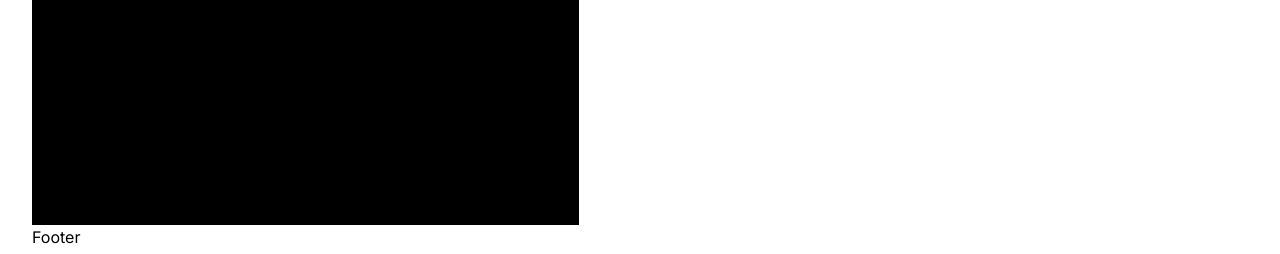
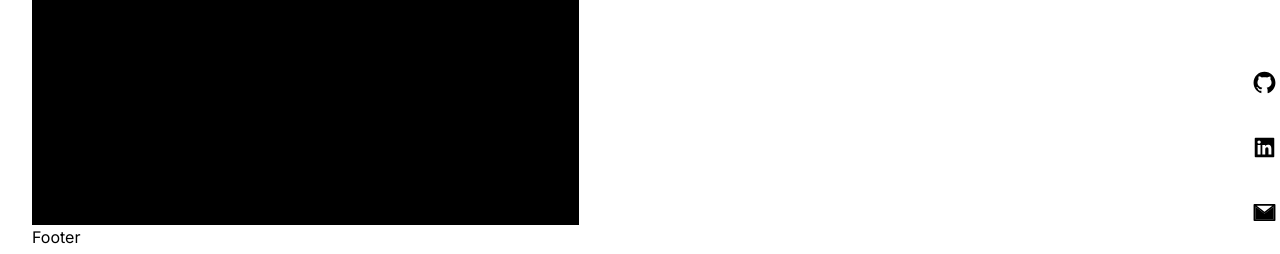
Before and after one commit to Subham-Beura/subhambeura.com, a Next.js app: page / in a window 1280 px wide. Shown: the part 543-797 px from the top of the page. Built offline with nearby package versions, Linux system fonts and the light colour scheme.

Commit message:
feat: :art: added social links

```diff
--- a/package.json
+++ b/package.json
@@ -23,6 +23,7 @@
     "postcss": "8.4.25",
     "react": "18.2.0",
     "react-dom": "18.2.0",
+    "react-icons": "^4.10.1",
     "tailwind-merge": "^1.13.2",
     "tailwindcss": "3.3.2",
     "tailwindcss-animate": "^1.0.6",
--- a/src/app/layout.tsx
+++ b/src/app/layout.tsx
@@ -4,6 +4,15 @@ import { Inter } from "next/font/google";
 
 import Navbar from "../components/Layout/Navbar";
 import Footer from "../components/Layout/Footer";
+
+import {
+  AiFillGithub,
+  AiFillInstagram,
+  AiFillLinkedin,
+  AiOutlineMail,
+  AiTwotoneMail,
+} from "react-icons/ai";
+import Link from "next/link";
 
 const inter = Inter({ subsets: ["latin"] });
 
@@ -26,7 +35,20 @@ export default function RootLayout({
           <div className={"min-h-[88vh] h-fit "}>{children}</div>
           <Footer />
         </div>
-        <div className="left-margin w-[2.5vw] "></div>
+        <div className="left-margin w-[2.5vw]  flex flex-col items-center justify-end space-y-10 pb-6">
+          <Link href={"https://github.com/Subham-Beura"} target="_blank">
+            <AiFillGithub size={25} />
+          </Link>
+          <Link
+            href={"https://www.linkedin.com/in/subham-beura-aa5213231/"}
+            target="_blank"
+          >
+            <AiFillLinkedin size={25} />
+          </Link>
+          <Link href={"mailto:subhambeura20@gmail.com"}>
+            <AiTwotoneMail size={25} />
+          </Link>
+        </div>
       </body>
     </html>
   );
```
Also changed, not shown: 1 other file (tests, documents, lock files or other folders).
